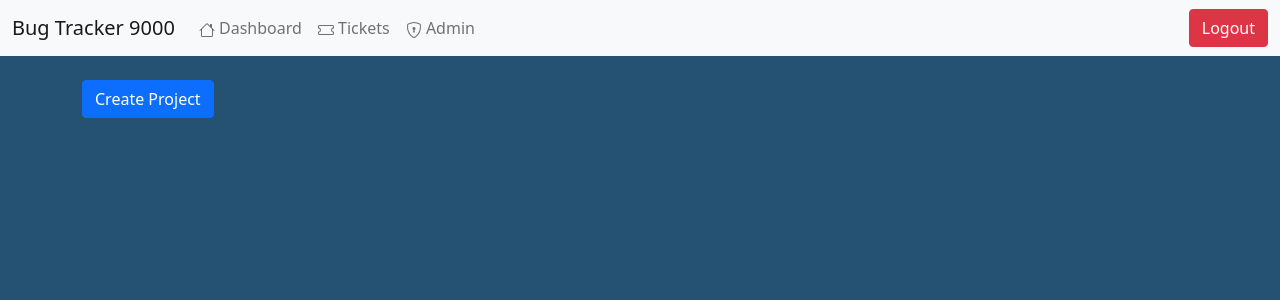
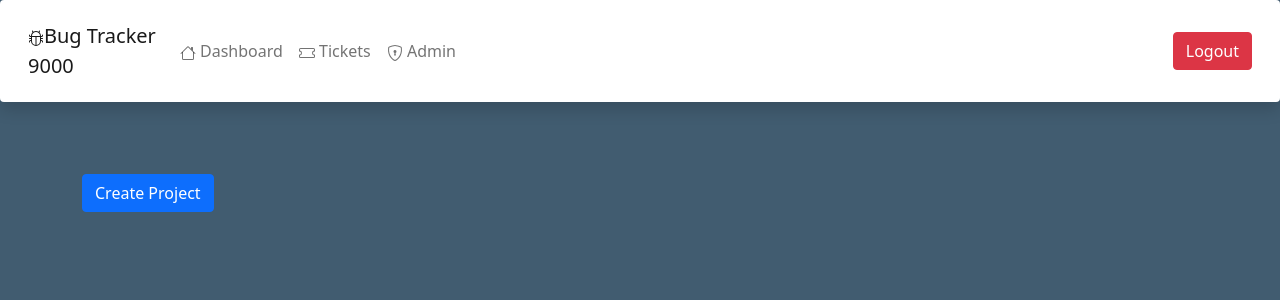
Before and after one commit to taylormeador/bug-tracker-9000, a Flask app: page /admin in a window 1280 px wide. Shown: the top 300 px of the page. Run offline with Flask 2, Linux system fonts and the light colour scheme.

Commit message:
add background color to full site

```diff
--- a/templates/base.html
+++ b/templates/base.html
@@ -6,7 +6,7 @@
     <link href="https://cdn.jsdelivr.net/npm/bootstrap@5.1.3/dist/css/bootstrap.min.css" rel="stylesheet" integrity="sha384-1BmE4kWBq78iYhFldvKuhfTAU6auU8tT94WrHftjDbrCEXSU1oBoqyl2QvZ6jIW3" crossorigin="anonymous">
     <title>Bug Tracker 9000</title>
   </head>
-  <body style="background-color: #255173;">
+  <body style="background-color: #415c70;">
     {% include 'navbar.html' %}
     <br>
     <div class="container">
--- a/templates/navbar.html
+++ b/templates/navbar.html
@@ -1,6 +1,9 @@
-<nav class="navbar navbar-expand-lg navbar-light bg-light">
+<nav class="navbar navbar-expand-lg navbar-light bg-light shadow p-3 mb-5 bg-body rounded">
   <div class="container-fluid">
-    <a class="navbar-brand">Bug Tracker 9000</a>
+    <a class="navbar-brand">
+      <svg xmlns="http://www.w3.org/2000/svg" width="16" height="16" fill="currentColor" class="bi bi-bug" viewBox="0 0 16 16">
+        <path d="M4.355.522a.5.5 0 0 1 .623.333l.291.956A4.979 4.979 0 0 1 8 1c1.007 0 1.946.298 2.731.811l.29-.956a.5.5 0 1 1 .957.29l-.41 1.352A4.985 4.985 0 0 1 13 6h.5a.5.5 0 0 0 .5-.5V5a.5.5 0 0 1 1 0v.5A1.5 1.5 0 0 1 13.5 7H13v1h1.5a.5.5 0 0 1 0 1H13v1h.5a1.5 1.5 0 0 1 1.5 1.5v.5a.5.5 0 1 1-1 0v-.5a.5.5 0 0 0-.5-.5H13a5 5 0 0 1-10 0h-.5a.5.5 0 0 0-.5.5v.5a.5.5 0 1 1-1 0v-.5A1.5 1.5 0 0 1 2.5 10H3V9H1.5a.5.5 0 0 1 0-1H3V7h-.5A1.5 1.5 0 0 1 1 5.5V5a.5.5 0 0 1 1 0v.5a.5.5 0 0 0 .5.5H3c0-1.364.547-2.601 1.432-3.503l-.41-1.352a.5.5 0 0 1 .333-.623zM4 7v4a4 4 0 0 0 3.5 3.97V7H4zm4.5 0v7.97A4 4 0 0 0 12 11V7H8.5zM12 6a3.989 3.989 0 0 0-1.334-2.982A3.983 3.983 0 0 0 8 2a3.983 3.983 0 0 0-2.667 1.018A3.989 3.989 0 0 0 4 6h8z"/>
+      </svg>Bug Tracker<br>9000</a>
     <div class="collapse navbar-collapse" id="navbarSupportedContent">
       <ul class="navbar-nav me-auto mb-2 mb-lg-0">
         <li class="nav-item">
```
